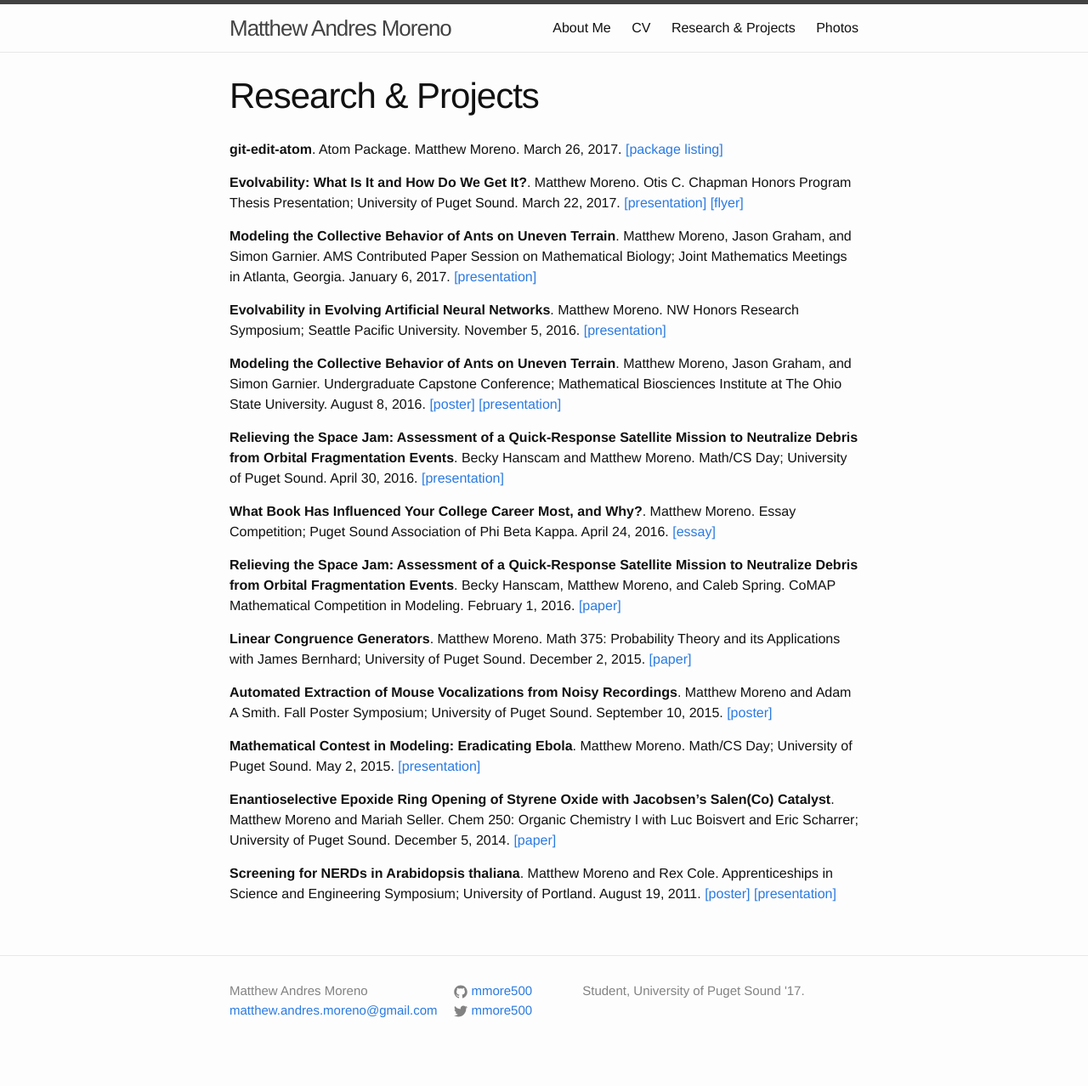
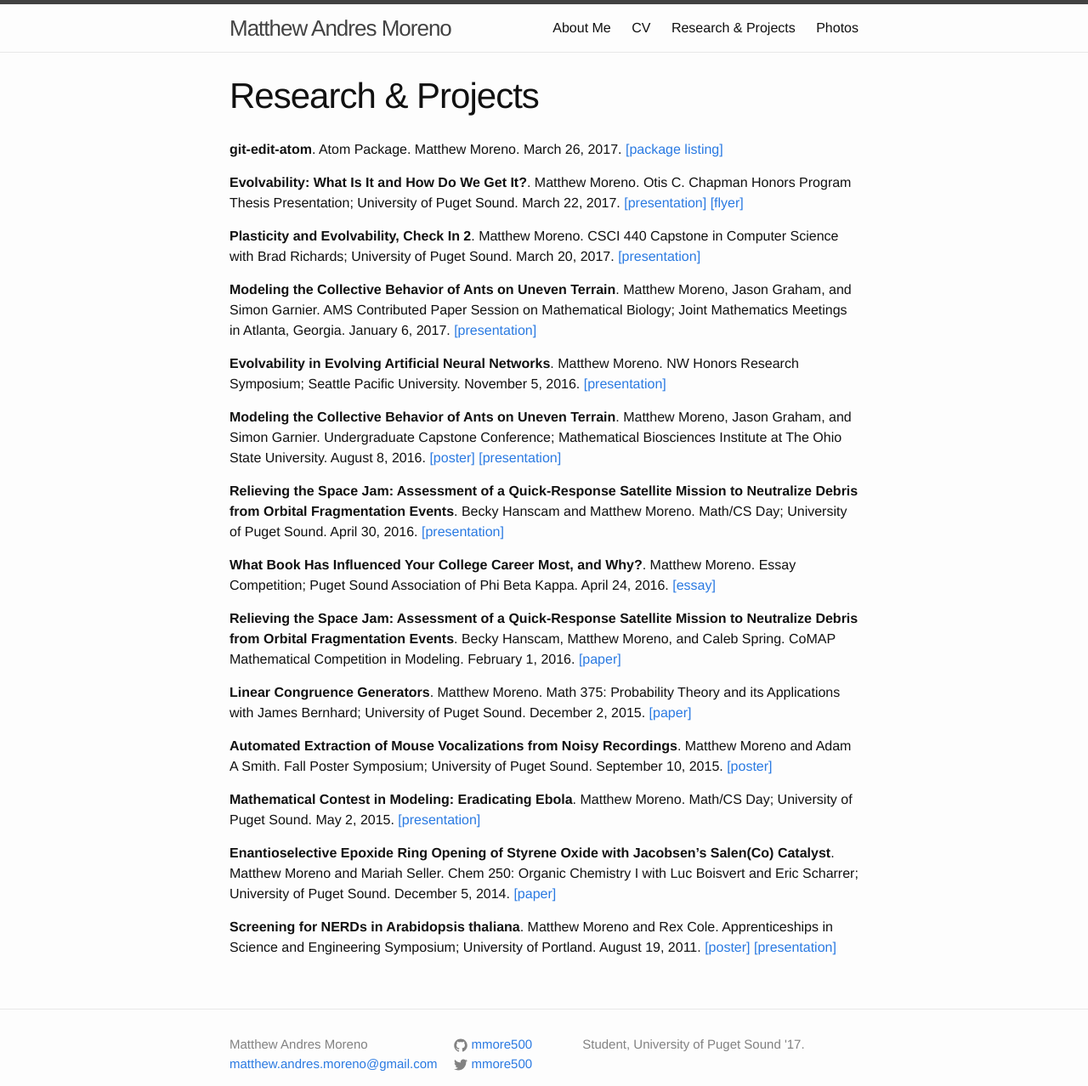
Before and after one commit to mmore500/mmore500.github.io, a Jekyll site: the page built from research.md, in a window 1280 px wide. Shown: the whole page at 85% size. Built offline with Jekyll 4.4.1, drawn with Linux system fonts in a browser that asks for light colours; before the commit the page ends 1215 px from its top, so only the background shows below that.

Commit message:
Add CSCI 440 Check In 2 presentation to projects

```diff
--- a/research.md
+++ b/research.md
@@ -7,6 +7,8 @@ permalink: /research/
 **git-edit-atom**. Atom Package. Matthew Moreno. March 26, 2017. [[package listing]](https://atom.io/packages/git-edit-atom)
 
 **Evolvability: What Is It and How Do We Get It?**. Matthew Moreno. Otis C. Chapman Honors Program Thesis Presentation; University of Puget Sound. March 22, 2017. [[presentation]](/resources/march_22_2017_presentation.pdf) [[flyer]](/resources/march_22_2017_flyer.pdf)
+
+**Plasticity and Evolvability, Check In 2**. Matthew Moreno. CSCI 440 Capstone in Computer Science with Brad Richards; University of Puget Sound. March 20, 2017. [[presentation]](/resources/march_20_2017.pdf)
 
 **Modeling the Collective Behavior of Ants on Uneven Terrain**. Matthew Moreno, Jason Graham, and Simon Garnier. AMS Contributed Paper Session on Mathematical Biology; Joint Mathematics Meetings in Atlanta, Georgia. January 6, 2017.  [[presentation]](/resources/january_6_2017.pdf)
 
```
Also changed, not shown: 1 other file.
